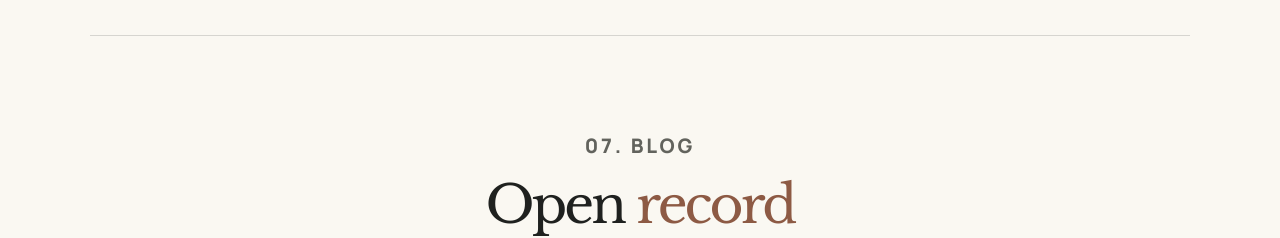
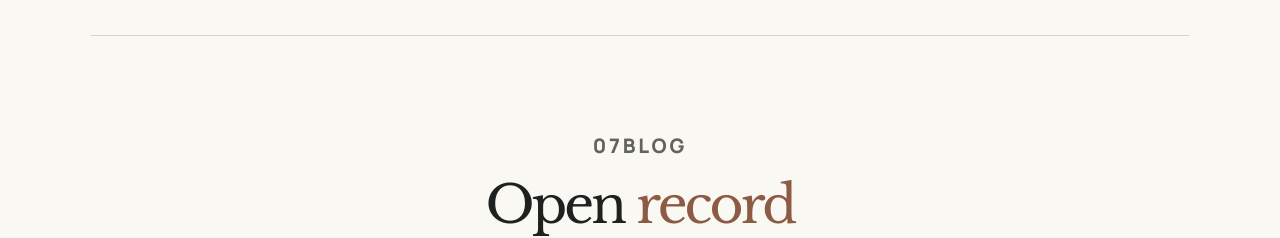
Before and after one commit to avinashk08408/Avinash-portfolio, a React (Vite) app: page / in a window 1280 px wide. Shown: the part 6720-6958 px from the top of the page. Built offline with nearby package versions, Linux system fonts and the light colour scheme; a web font is replaced by a local one.

Commit message:
Update Activity.jsx

```diff
--- a/src/components/Activity/Activity.jsx
+++ b/src/components/Activity/Activity.jsx
@@ -51,7 +51,10 @@ export default function Activity() {
     <section id="activity" className="open-record qs-shell">
 
     <div className="open-record__intro">
-       <p className="open-record__label">07. BLOG</p>
+<p className="open-record__label">
+  <span>07</span>
+  BLOG
+</p>
 
          <h2>
             Open <em>record</em>
```
